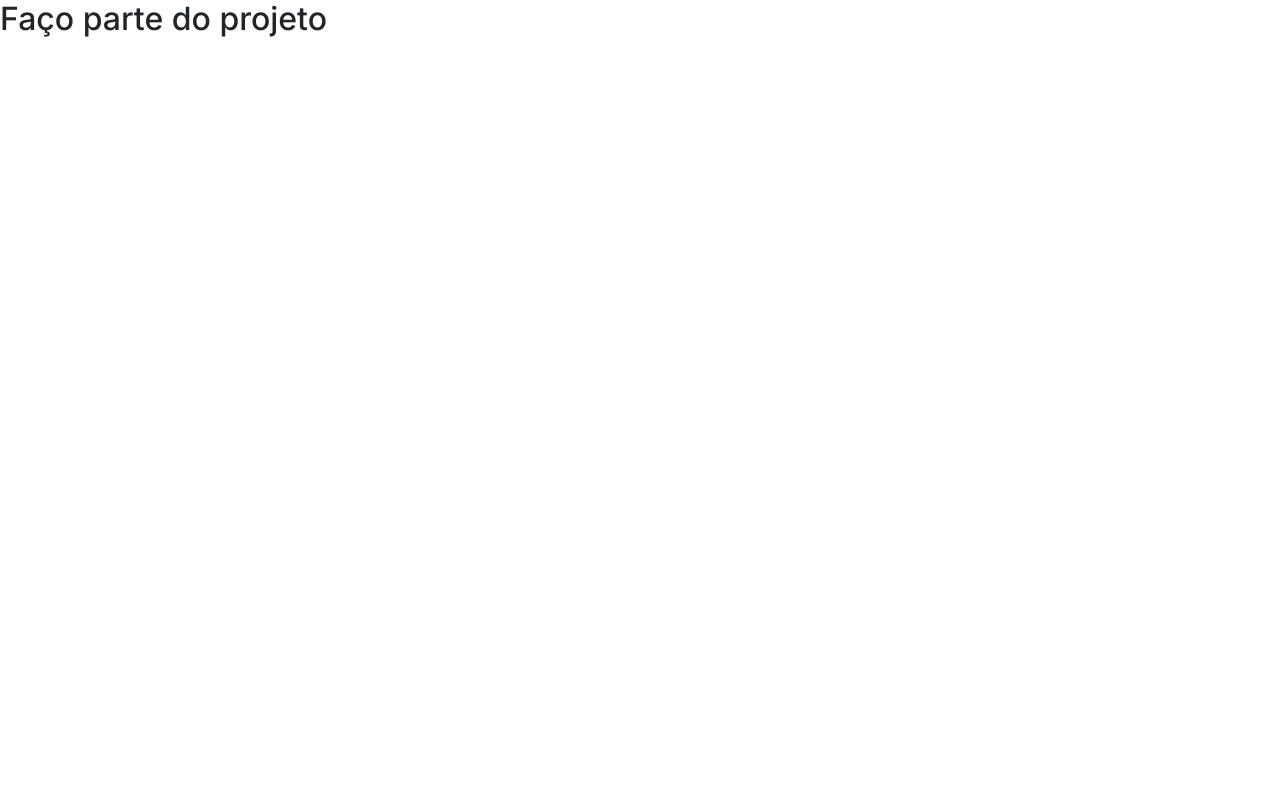
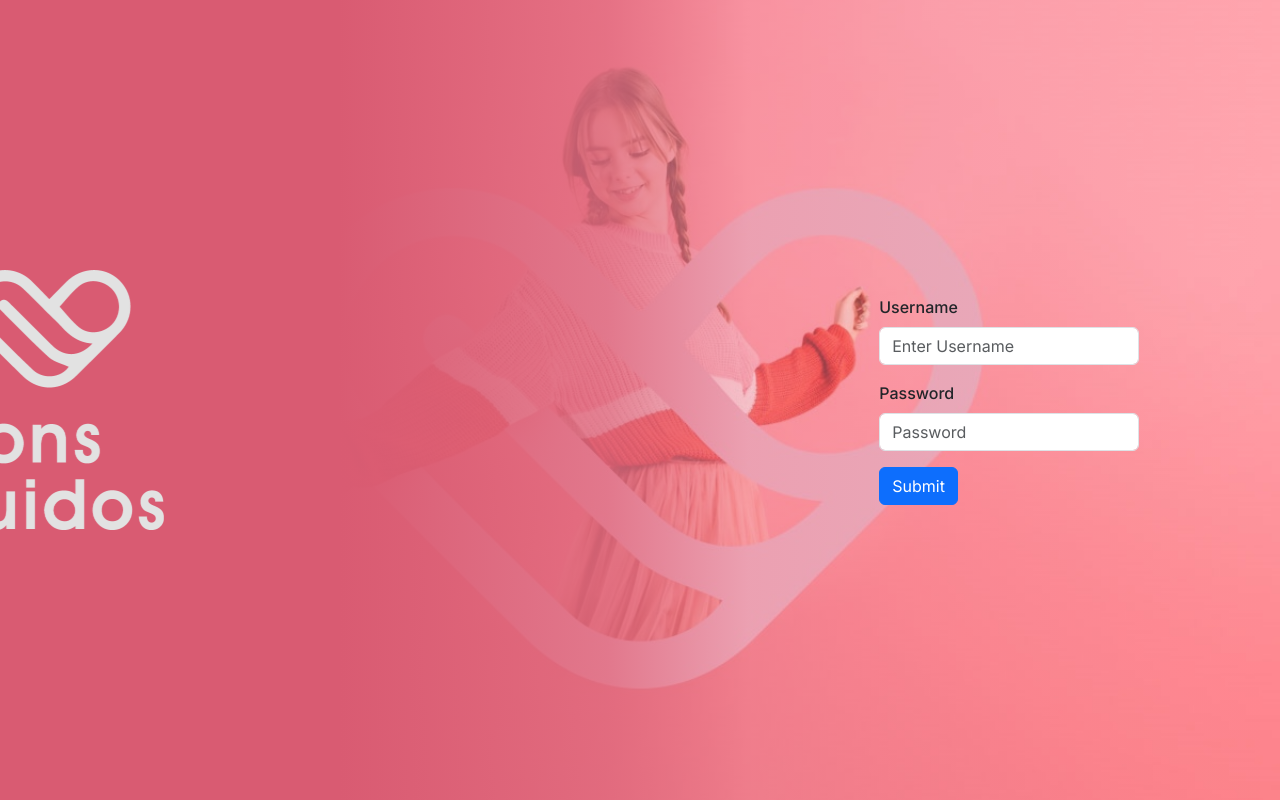
Before and after one commit to duduvf11/Certificadora-Identitaria, a React (Vite) app in the folder frontend/certficadora-identitaria/: page /project in a window 1280 px wide. Built offline with nearby package versions, Linux system fonts and the light colour scheme.

Commit message:
pagina dos administradores

```diff
--- a/frontend/certficadora-identitaria/src/components/project/Project.jsx
+++ b/frontend/certficadora-identitaria/src/components/project/Project.jsx
@@ -1,10 +1,93 @@
-import React, { useState } from 'react';
+import { useState } from 'react';
+import "./project.css";
+
+import Logo_Admin from '../../assets/Marca_Bons_fluidos1.svg';
+
+import Button from 'react-bootstrap/Button';
+import Form from 'react-bootstrap/Form';
+import Alert from 'react-bootstrap/Alert';
 
 const Project = () => {
-    return(
-    <div className = "prject-container">
-        <h2>Faço parte do projeto</h2>
-    </div>
+
+    const [user, setUser] = useState('');
+    const [password, setPassword] = useState('');
+    const [alertMessage, setAlertMessage] = useState(null);
+    const [alertVariant, setAlertVariant] = useState('');
+
+    const handleSubmit = (e) => {
+        e.preventDefault();
+
+        if (user.trim() === '') {
+            setAlertMessage('O campo Username não pode estar vazio.');
+            setAlertVariant('danger');
+            return;
+        }
+
+        if (user.length < 5) {
+            setAlertMessage('O Username deve ter pelo menos 5 caracteres.');
+            setAlertVariant('danger');
+            return;
+        }
+
+        if (password.trim() === '') {
+            setAlertMessage('O campo Senha não pode estar vazio.');
+            setAlertVariant('danger');
+            return;
+        }
+
+        if (password.length < 6) {
+            setAlertMessage('A Senha deve ter pelo menos 6 caracteres.');
+            setAlertVariant('danger');
+            return;
+        }
+
+        const hasNumber = /\d/;
+        const hasLetter = /[a-zA-Z]/;
+
+        if (!hasNumber.test(password) || !hasLetter.test(password)) {
+            setAlertMessage('A Senha deve conter pelo menos uma letra e um número.');
+            setAlertVariant('danger');
+            return;
+        }
+
+    };
+
+    return (
+        <div className='background'>
+            <div>
+                <img src={Logo_Admin} alt="" className='home_logo'/>
+            </div>
+            <div>
+                <Form className='Login_container' onSubmit={handleSubmit}>
+                    {alertMessage && (
+                        <Alert variant={alertVariant} onClose={() => setAlertMessage(null)} dismissible>
+                        {alertMessage}
+                    </Alert>
+                    )}
+                    <Form.Group className="mb-3" controlId="formBasicUsername">
+                        <Form.Label>Username</Form.Label>
+                        <Form.Control
+                            type="text"
+                            placeholder="Enter Username"
+                            value={user}
+                            onChange={(e) => setUser(e.target.value)}
+                            />
+                    </Form.Group>
+                    <Form.Group className="mb-3" controlId="formBasicPassword">
+                        <Form.Label>Password</Form.Label>
+                        <Form.Control
+                            type="password"
+                            placeholder="Password"
+                            value={password}
+                            onChange={(e) => setPassword(e.target.value)}
+                            />
+                    </Form.Group>
+                    <Button variant="primary" type="submit">
+                        Submit
+                    </Button>
+                </Form>
+            </div>
+        </div>
     );
 }
 
```
Also changed, not shown: frontend/certficadora-identitaria/src/components/admin_home/admin_home.jsx (added, +25 -0 lines), frontend/certficadora-identitaria/src/components/control/controle.jsx (added, +9 -0 lines), frontend/certficadora-identitaria/src/components/demands/demanda.jsx (added, +9 -0 lines), frontend/certficadora-identitaria/src/components/history/historico.jsx (added, +9 -0 lines), frontend/certficadora-identitaria/src/components/admin_home/admin_home.css (added), frontend/certficadora-identitaria/src/components/control/controle.css (added), frontend/certficadora-identitaria/src/components/demands/demanda.css (added), frontend/certficadora-identitaria/src/components/history/historico.css (added).
